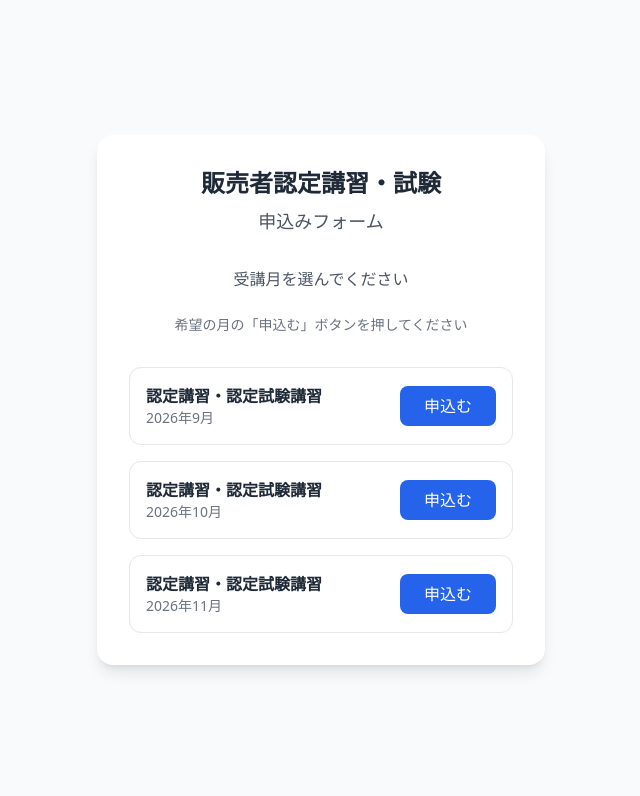
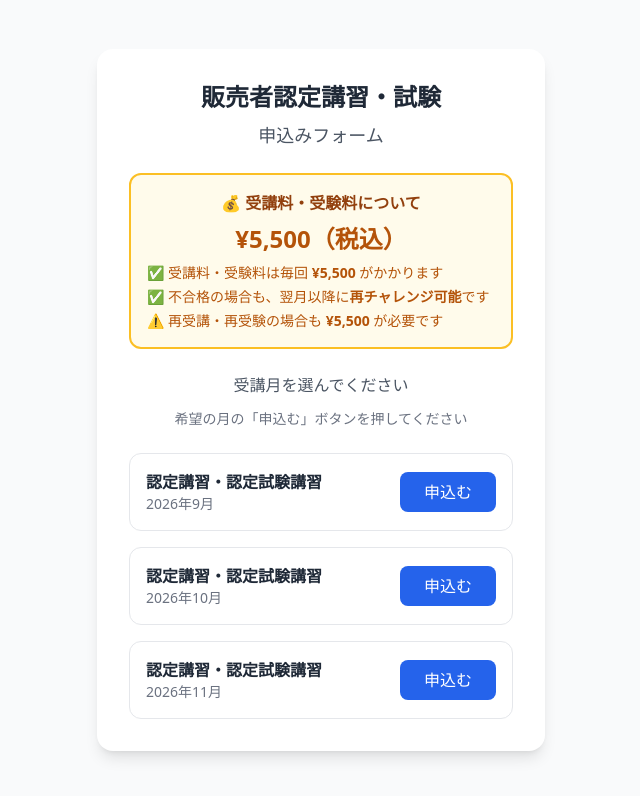
Before and after one commit to ushioda1961/silica-license, a Next.js app: page / in a window 1280 px wide. Shown: the top 796 px of the page, without its empty margins (319-959 px from the left). Built offline with nearby package versions, Linux system fonts and the light colour scheme.

Commit message:
トップページに受講料案内バナーを追加

```diff
--- a/src/app/page.tsx
+++ b/src/app/page.tsx
@@ -2,29 +2,36 @@ import Link from 'next/link'
 
 export default function Home() {
   const months = ['9', '10', '11']
-
   return (
     <main className="min-h-screen bg-gray-50 flex items-center justify-center p-4">
       <div className="bg-white rounded-2xl shadow-lg p-8 max-w-md w-full">
         <h1 className="text-2xl font-bold text-center text-gray-800 mb-2">
           販売者認定講習・試験
         </h1>
-                                                <h2 className="text-lg text-center text-gray-600 mb-8">
+        <h2 className="text-lg text-center text-gray-600 mb-6">
           申込みフォーム
         </h2>
-                                                                          <p className="text-center text-gray-600 mb-6">
-                                                                                    受講月を選んでください
-                                                                                            </p>
-                                                                                                    <p className="text-sm text-center text-gray-500 mb-8">
+
+        {/* 受講料案内バナー */}
+        <div className="bg-amber-50 border-2 border-amber-400 rounded-xl p-4 mb-6">
+          <p className="text-center text-amber-800 font-bold text-base mb-2">💰 受講料・受験料について</p>
+          <p className="text-center text-2xl font-extrabold text-amber-700 mb-2">¥5,500（税込）</p>
+          <ul className="text-sm text-amber-700 space-y-1">
+            <li className="flex items-start gap-1"><span>✅</span><span>受講料・受験料は毎回 <strong>¥5,500</strong> がかかります</span></li>
+            <li className="flex items-start gap-1"><span>✅</span><span>不合格の場合も、翌月以降に<strong>再チャレンジ可能</strong>です</span></li>
+            <li className="flex items-start gap-1"><span>⚠️</span><span>再受講・再受験の場合も <strong>¥5,500</strong> が必要です</span></li>
+          </ul>
+        </div>
+
+        <p className="text-center text-gray-600 mb-3">受講月を選んでください</p>
+        <p className="text-sm text-center text-gray-500 mb-6">
           希望の月の「申込む」ボタンを押してください
         </p>
         <div className="space-y-4">
           {months.map((month) => (
             <div key={month} className="border rounded-xl p-4 flex items-center justify-between">
               <div>
-                                                                                                                                                                                  <p className="font-semibold text-gray-800">
-                                                                                                                                                                                                    認定講習・認定試験講習
-                                                                                                                                                                                                                    </p>
+                <p className="font-semibold text-gray-800">認定講習・認定試験講習</p>
                 <p className="text-sm text-gray-500">2026年{month}月</p>
               </div>
               <Link
```
Lines whose indentation alone changed are shown as unchanged.
